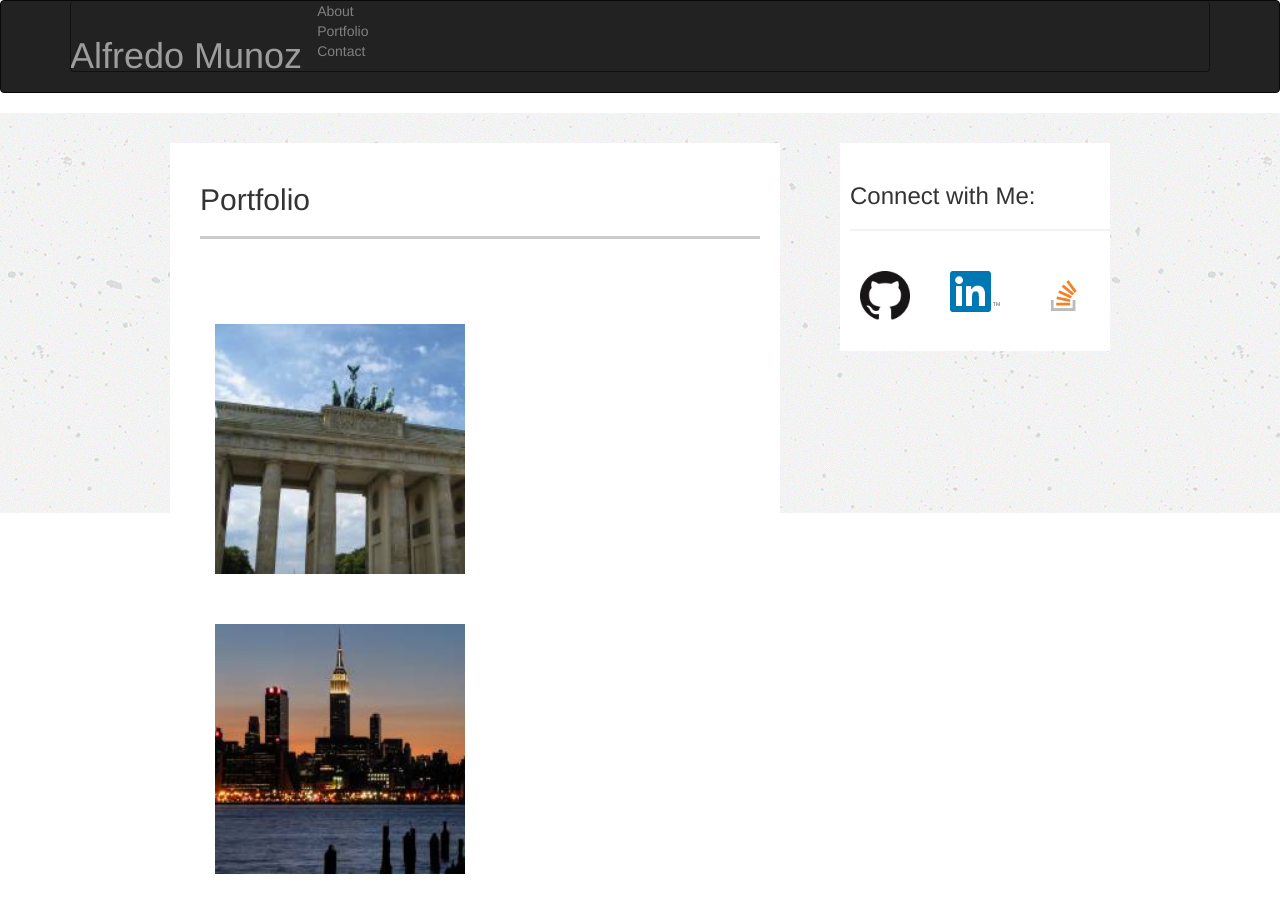
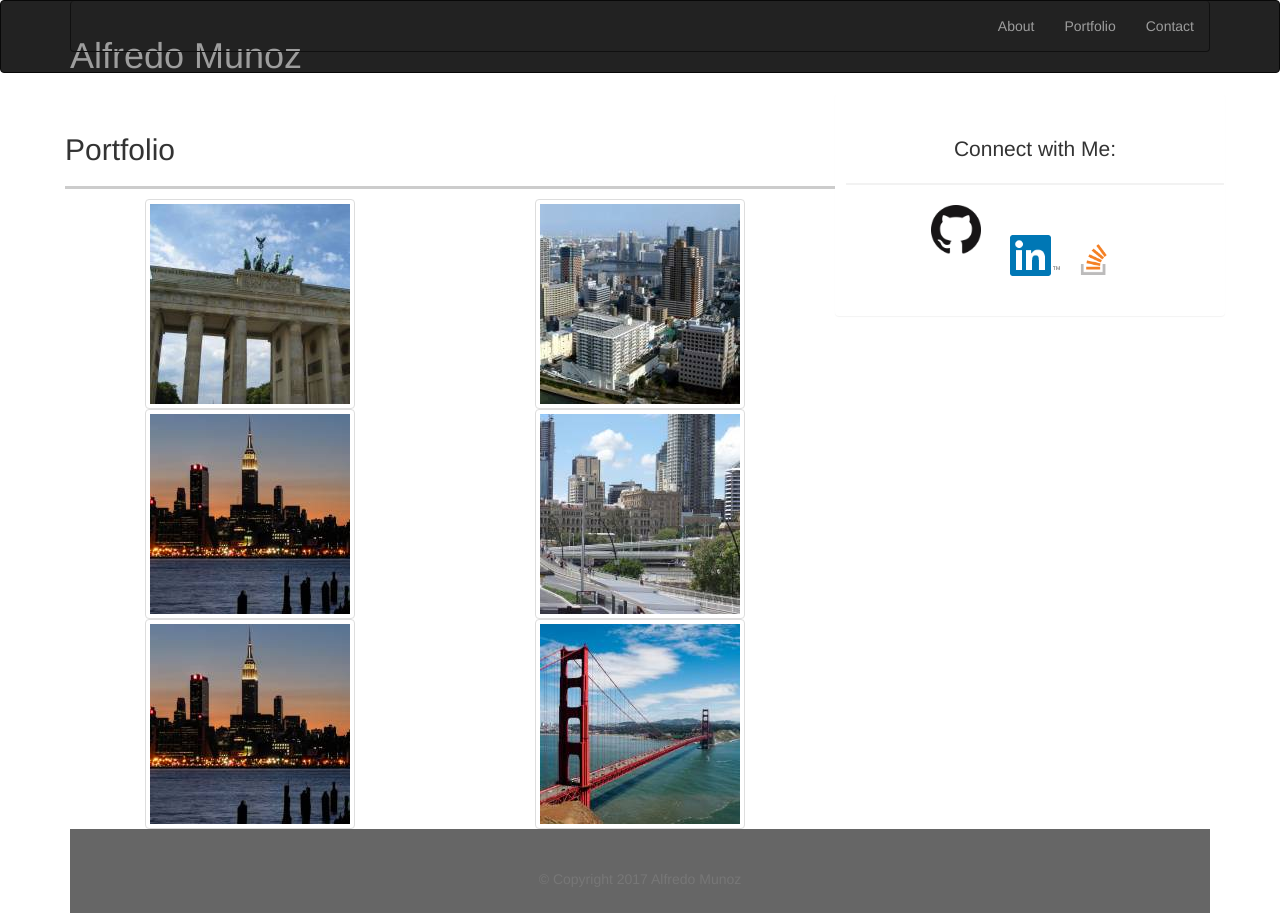
Before and after one commit to AlfredoM1124/Bootstrap_Portfolio, a plain HTML site: page portfolio.html in a window 1280 px wide. Shown: the top 913 px of the page. Drawn offline with nearby package versions, Linux system fonts and the light colour scheme.

Commit message:
Update to HW

```diff
--- a/portfolio.html
+++ b/portfolio.html
@@ -1,8 +1,10 @@
 <html>
 <head>
 	<meta charset="UTF-8">
+
 	<link rel="stylesheet" href="assets/css/reset.css">
 	<link rel="stylesheet" href="assets/css/styles.css">
+	<!-- Bootstrap CSS -->
 	<link rel="stylesheet" href="https://maxcdn.bootstrapcdn.com/bootstrap/3.3.6/css/bootstrap.min.css">
 	<title>Alfredo's Portfolio</title>
 </head>
@@ -10,16 +12,15 @@
 
 	<nav class="navbar navbar-inverse">
 		<div class="container">
+
 			<div class="navbar-header">
-		<a class="navbar-brand" href="#">
-			<h1>Alfredo Munoz</h1>
-		</a>
+				<a class="navbar-brand" href="#"><h1>Alfredo Munoz</h1></a>
 			</div>
 			<div class="navbar navbar-collapse collapse">
-		<ul class="navLinks">
-			<li id="aboutNav"><a href="about.html">About</a></li>
-			<li id="portfolioNav"><a href="portfolio.html">Portfolio</a></li>
-			<li id="contactNav"><a href="contact.html">Contact</a></li>
+				<ul class="nav navbar-nav navbar-right">
+					<li><a href="about.html">About</a></li>
+					<li><a href="portfolio.html">Portfolio</a></li>
+					<li><a href="contact.html">Contact</a></li>
 				</ul>
 			</div>
 		</div>
@@ -27,32 +28,45 @@
 
 		<!-- End Header Content - Begin Main Body -->
 
-<div id="fullWrap">
-	<section id="mainContent">
-		<div id="aboutMe">
+	<div class="container" id="mainContainer">
+		<div class="row">
+			<div class="col-lg-8 col-md-8 col-sm-10">
+				<div class="row">
 				<h2>Portfolio</h2>
-
-				<div id="photoDiv">
-					<p>
-					<div class="picLabel"><img class="photo" src="assets/images/filler1.jpg" alt="Pic"></div>
-					<div class="picLabel"><img class="photo" src="assets/images/filler2.jpg" alt="Pic"></div>
-					<div class="picLabel"><img class="photo" src="assets/images/filler3.jpg" alt="Pic"></div>
-					<div class="picLabel"><img class="photo" src="assets/images/filler4.jpg" alt="Pic"></div>
-					<div class="picLabel"><img class="photo" src="assets/images/filler5.jpg" alt="Pic"></div>
-					<div class="picLabel"><img class="photo" src="assets/images/filler6.jpg" alt="Pic"></div>
-					</p>
+				</div>
+					<div class="row">
+						<div class="col-sm-6">
+							<img class="img-responsive center-block img-thumbnail" src="assets/images/filler1.jpg" alt="Pic">
+							<img class="img-responsive center-block img-thumbnail" src="assets/images/filler2.jpg" alt="Pic">
+							<img class="img-responsive center-block img-thumbnail" src="assets/images/filler3.jpg" alt="Pic">
+						</div>
+					<div class="col-sm-6">
+							<img class="img-responsive center-block img-thumbnail" src="assets/images/filler4.jpg" alt="Pic">
+							<img class="img-responsive center-block img-thumbnail" src="assets/images/filler5.jpg" alt="Pic">
+							<img class="img-responsive center-block img-thumbnail" src="assets/images/filler6.jpg" alt="Pic">
+					</div>
 				</div>
 		</div>
 		<!-- Connect with me through social media -->
-		<div id="connect">
-			<h3>Connect with Me:</h3>
-			<ul>
-				<li><a href="https://github.com/drmulr"><img class="smLogo" src="assets/images/GitHub64px.png" alt="Github"></a></li>
-				<li><a href="https://www.linkedin.com/in/drmuller/"><img class="smLogo" src="assets/images/LinkedIn54px.png" alt="LinkedIn"></a></li>
-				<li><a href="https://stackoverflow.com/users/8242197/dmulr"><img class="smLogo" src="assets/images/so-icon.png" alt="Stack Overflow"></a></li>
-			</ul>
+		<div class="col-lg-4 col-md-4 col-sm-10 panel clearfix">
+			<div class="row">
+				<h3 class="lead text-center">Connect with Me:</h3>
 			</div>
-	</section>
+			<!-- Links to my various social media platforms -->
+			<div class="row">
+				<div class="col-lg-12 col-lg-offset-2 col-md-12 col-sm-10 col-sm-offset-2 col-xs-12 col-xs-offset-2">
+				<div class="col-lg-2 col-md-3 col-sm-4">
+				<a href="https://github.com/AlfredoM1124"><img class="pull-left" src="assets/images/GitHub64px.png" alt="Github" width="50px"></a>
+				</div>
+				<div class="col-lg-2 col-md-3 col-sm-4">
+				<a href="https://www.linkedin.com/in/AlfredoM1124/"><img class="smLogo" src="assets/images/LinkedIn54px.png" alt="LinkedIn" width="50px"></a>
+				</div>
+				<div class="col-lg-2 col-md-3 col-sm-4">
+				<a href=https://stackoverflow.com/users/8262325/alfredo-munoz><img class="smLogo" src="assets/images/so-icon.png" alt="Stack Overflow" width="50px"></a>
+				</div>
+			</div>
+		</div>
+	</div>
 </div>
 
 <!-- Begin Footer -->
```
Also changed, not shown: contact.html (+4 -3 lines), index.html (+3 -3 lines). Lines whose indentation alone changed are shown as unchanged.
